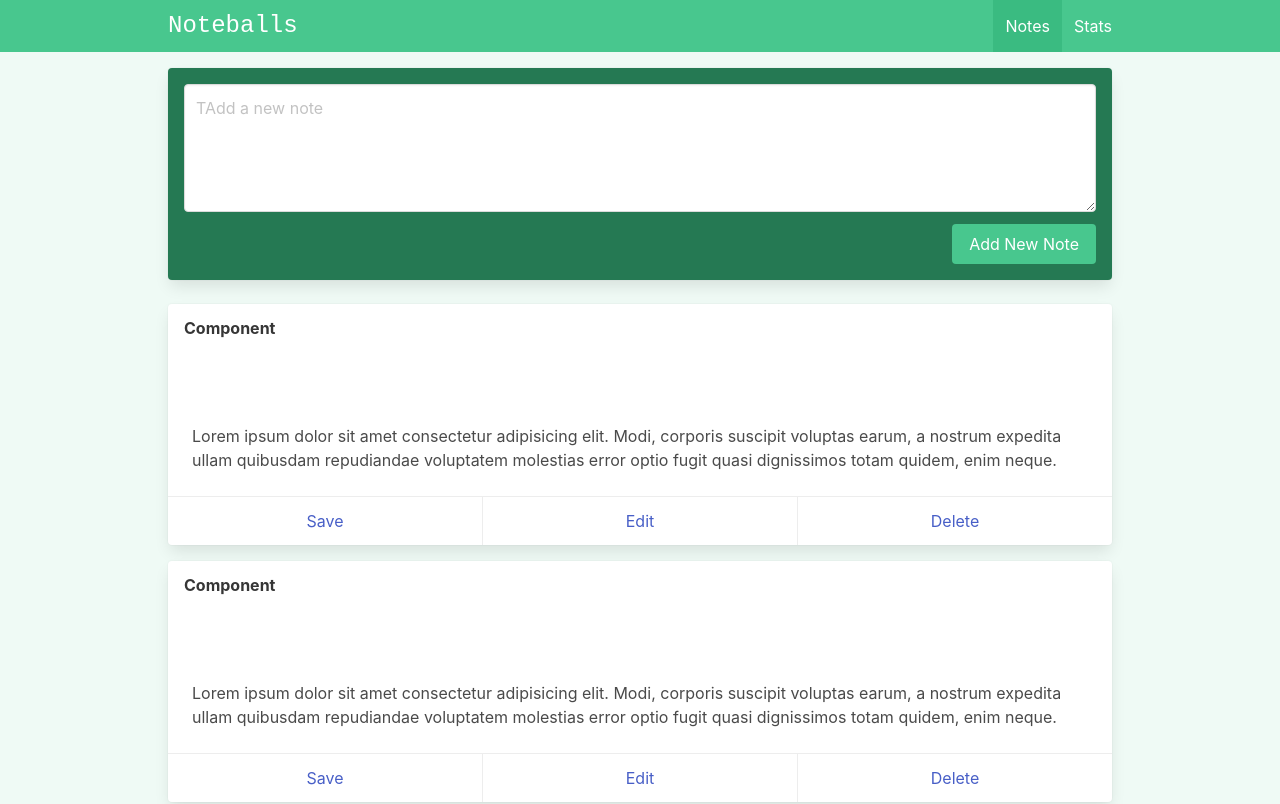
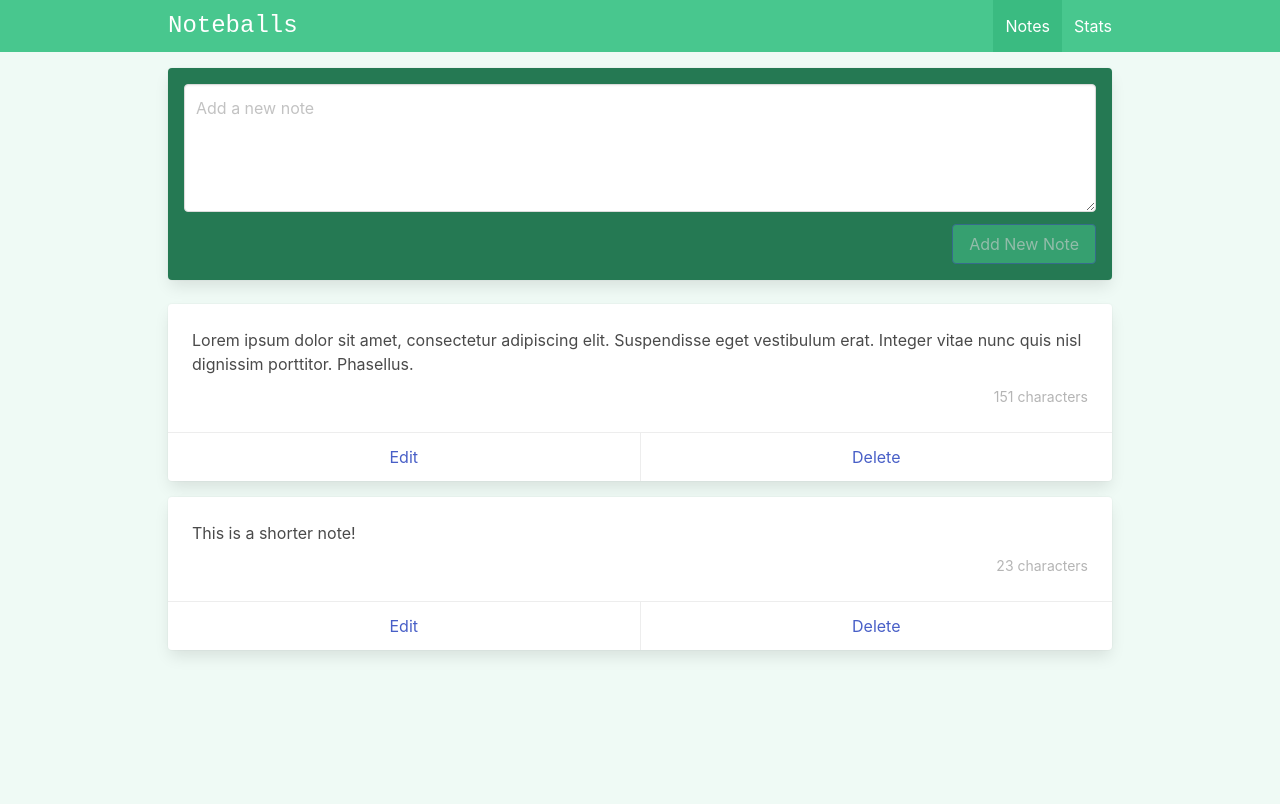
Before and after one commit to leakyfontana/vue-composition-api-noteballs, a Vue app: page /#/ in a window 1280 px wide. Shown: the top 804 px of the page. Built offline with nearby package versions, Linux system fonts and the light colour scheme.

Commit message:
data, methods and child components

```diff
--- /dev/null
+++ b/src/components/Notes/Note.vue
@@ -0,0 +1,59 @@
+<template>
+    <div class="card mb-4">
+        <div class="card-content">
+            <div class="content">
+                {{ note.content }}
+                <div class="has-text-right has-text-grey-light mt-2">
+                    <small>{{ characterLength }}</small>
+                </div>
+            </div>
+        </div>
+        <footer class="card-footer">
+            <a href="#" class="card-footer-item">Edit</a>
+            <a href="#" class="card-footer-item" @click.prevent="handleDelete">Delete</a>
+        </footer>
+    </div>
+</template>
+
+<script setup>
+/*
+    imports
+*/
+
+import { computed } from 'vue'
+
+/*
+    props
+*/
+
+const props = defineProps({
+    note: {
+        type: Object,
+        required: true
+    }
+})
+
+/*
+    emits
+*/
+
+const emit = defineEmits(['deleteClicked'])
+
+/*
+    character length
+*/
+
+const characterLength = computed(() => {
+    const length = props.note.content.length;
+    return `${length} ${length === 1 ? 'character' : 'characters'}`
+})
+
+/*
+    handleDelete
+*/
+
+const handleDelete = () => {
+    emit('deleteClicked', props.note.id)
+}
+
+</script>
--- a/src/views/ViewNotes.vue
+++ b/src/views/ViewNotes.vue
@@ -4,37 +4,70 @@
     <div class="card has-background-success-dark p-4 mb-5">
       <div class="field">
         <div class="control">
-          <textarea class="textarea" placeholder="TAdd a new note" />
+          <textarea v-model="newNote" class="textarea" placeholder="Add a new note" ref="newNoteRef" />
         </div>
       </div>
 
       <div class="field is-grouped is-grouped-right">
         <div class="control">
-          <button class="button is-link has-background-success">Add New Note</button>
+          <button @click="addNote" :disabled="!newNote" class="button is-link has-background-success">Add New Note</button>
         </div>
       </div>
     </div>
 
-    <div class="card mb-4" v-for="i in 3">
-      <p class="card-header-title">Component</p>
-      <button class="card-header-icon" aria-label="more options">
-        <span class="icon">
-          <i class="fas fa-angle-down" aria-hidden="true"></i>
-        </span>
-      </button>
-      <div class="card-content">
-        <div class="content">
-          Lorem ipsum dolor sit amet consectetur adipisicing elit. Modi,
-          corporis suscipit voluptas earum, a nostrum expedita ullam quibusdam
-          repudiandae voluptatem molestias error optio fugit quasi dignissimos
-          totam quidem, enim neque.
-        </div>
-      </div>
-      <footer class="card-footer">
-        <a href="#" class="card-footer-item">Save</a>
-        <a href="#" class="card-footer-item">Edit</a>
-        <a href="#" class="card-footer-item">Delete</a>
-      </footer>
-    </div>
+    <Note v-for="note in notes" :key="note.id" :note="note" @deleteClicked="deleteNote" />
+
   </div>
 </template>
+
+<script setup>
+
+/*
+  imports
+*/
+
+import { ref } from 'vue'
+import Note from '@/components/Notes/Note.vue'
+
+/*
+  notes
+*/
+
+const newNote = ref('')
+const newNoteRef = ref(null)
+
+const notes = ref([
+  {
+    id: 'id1',
+    content: 'Lorem ipsum dolor sit amet, consectetur adipiscing elit. Suspendisse eget vestibulum erat. Integer vitae nunc quis nisl dignissim porttitor. Phasellus.'
+  },
+  {
+    id: 'id2',
+    content: 'This is a shorter note!'
+  }
+])
+
+const addNote = () => {
+  let currentDate = new Date().getTime(),
+    id = currentDate.toString()
+
+  let note = {
+    id,
+    content: newNote.value
+  }
+
+  notes.value.unshift(note)
+  newNote.value = ''
+
+  newNoteRef.value.focus()
+}
+
+/*
+  delete note
+*/
+
+const deleteNote = (id) => {
+  notes.value = notes.value.filter((note) => { return note.id !== id })
+}
+
+</script>
```
